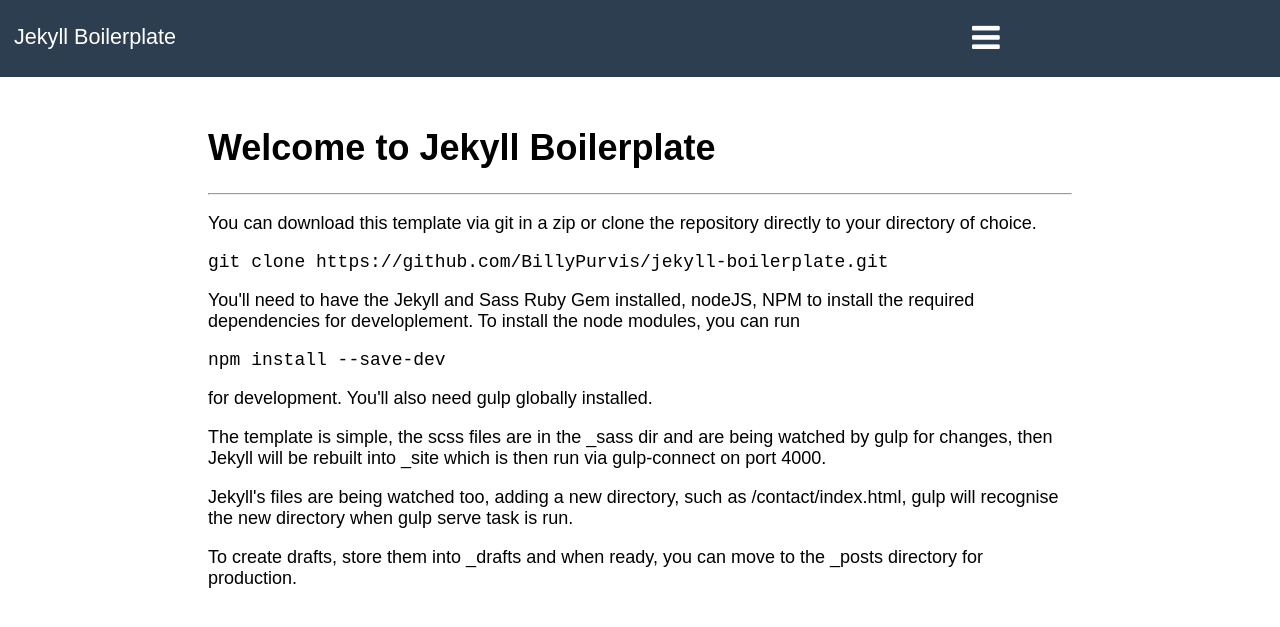
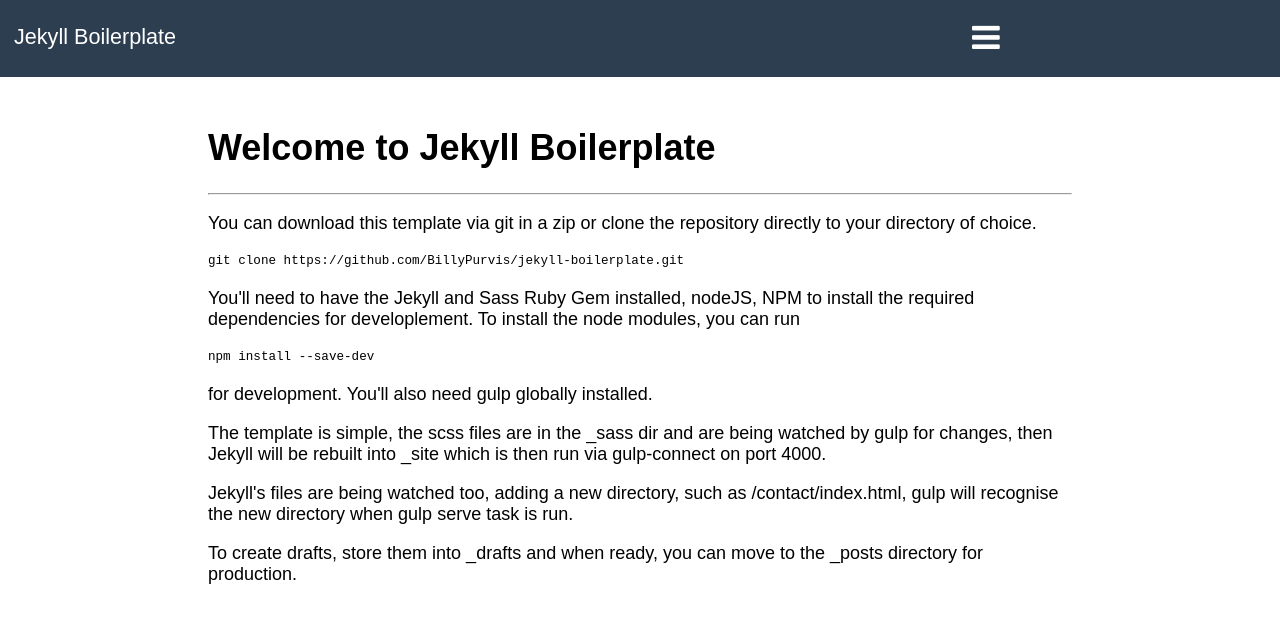
Before and after one commit to BillyPurvis/jekyll-boilerplate, a Jekyll site: the page built from index.html, in a window 1280 px wide. Shown: the top 627 px of the page. Built offline with Jekyll 4.4.1, drawn with Linux system fonts in a browser that asks for light colours; nearby versions of some CDN libraries.

```diff
--- a/css/main.css
+++ b/css/main.css
@@ -35,6 +35,11 @@
       nav ul li a {
         color: #34495e; }
 
+code {
+  display: block;
+  margin: 20px 0;
+  font-size: 0.7em; }
+
 html {
   font-size: 18px;
   -webkit-font-kerning: auto;
--- a/index.html
+++ b/index.html
@@ -11,7 +11,7 @@
     <p class="content-text">
         You can download this template via git in a zip or clone the                 repository directly to your directory of choice.
 
-        <pre><code>git clone https://github.com/BillyPurvis/jekyll-boilerplate.git</code></pre>
+        <code>git clone https://github.com/BillyPurvis/jekyll-boilerplate.git</code>
     </p>
 
     <p class="content-text">
@@ -19,7 +19,7 @@
         NPM to install the required dependencies for developlement. To
         install the node modules, you can run
 
-        <pre><code>npm install --save-dev</code></pre>
+        <code>npm install --save-dev</code>
 
         for development. You'll also need gulp globally installed.
     </p>
```
Also changed, not shown: _sass/main.scss (+6 -1 lines), gulpfile.js (+9 -2 lines), css/main.min.css, 3 other files.
